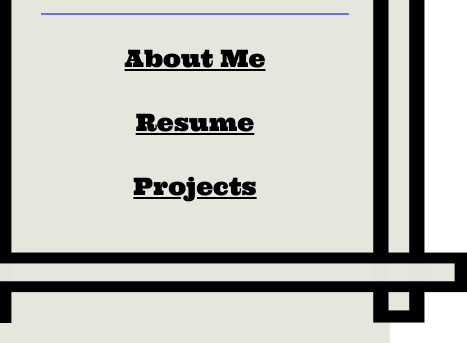
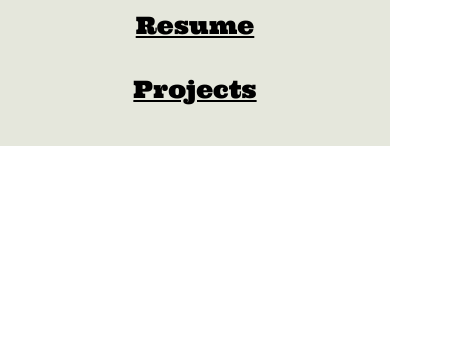
Before and after one commit to ajmillerdevelopment/my-site, a Gatsby site: page / in a window 390 px wide. Shown: the part 797-1140 px from the top of the page, 467 px wide, since content can reach past the window. After the commit the page ends 943 px from the top, so only its background shows below. Built offline with nearby package versions, Linux system fonts and the light colour scheme; Gatsby itself is replaced by a stand-in of ours.

Commit message:
frame removed on media query

```diff
--- a/src/styles/global.css
+++ b/src/styles/global.css
@@ -23,4 +23,9 @@
         border-width: 100px;
         margin: 20px;
     }
+    @media only screen and (max-width: 640px) {
+        .frame {
+            border-width: 0px;
+        }
+    }
 }
```
